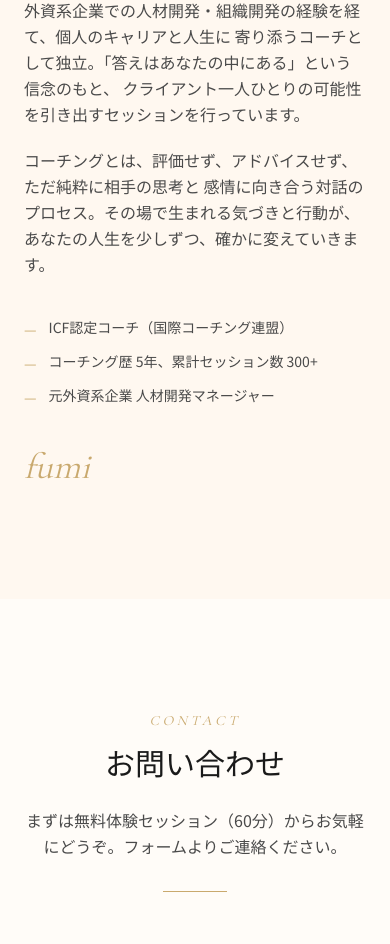
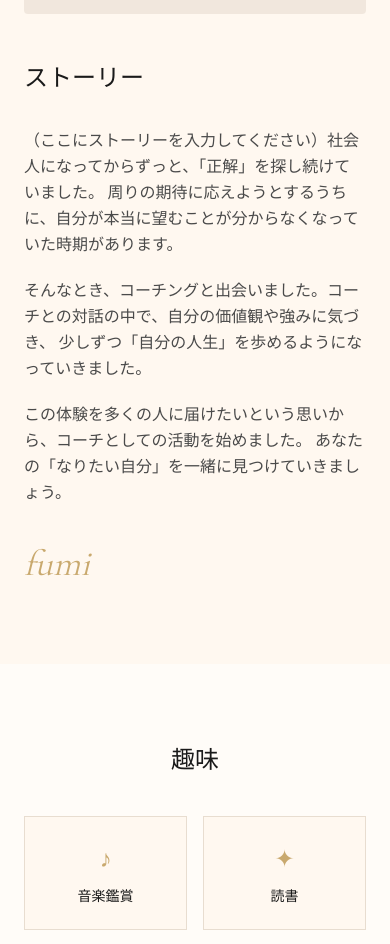
Before and after one commit to fumi-mura/fumi-coach, a Next.js app: page / in a window 390 px wide. Shown: the part 4220-5164 px from the top of the page. Built offline with nearby package versions, Linux system fonts and the light colour scheme.

Commit message:
feat: redesign Profile section with story, hobbies, and personality test results

```diff
--- a/src/components/sections/Profile.tsx
+++ b/src/components/sections/Profile.tsx
@@ -1,83 +1,129 @@
-const credentials = [
-  "ICF認定コーチ（国際コーチング連盟）",
-  "コーチング歴 5年、累計セッション数 300+",
-  "元外資系企業 人材開発マネージャー",
+const hobbies = [
+  { icon: "♪", label: "音楽鑑賞" },
+  { icon: "✦", label: "読書" },
+  { icon: "▲", label: "登山・ハイキング" },
+  { icon: "◎", label: "カフェ巡り" },
+];
+
+const diagnoses = [
+  {
+    name: "ストレングスファインダー",
+    result: "最上志向 / 戦略性 / 個別化 / 学習欲 / 着想",
+    note: "「強みを伸ばす」ことへの強いこだわりがあります。",
+  },
+  {
+    name: "FFS診断",
+    result: "保全性 強め",
+    note: "丁寧さと安定性を大切にしながら関係を築きます。",
+  },
+  {
+    name: "キャリアアンカー",
+    result: "専門・職能別コンピタンス",
+    note: "特定の分野を深く極めることに喜びを感じます。",
+  },
+  {
+    name: "MBTI",
+    result: "INFJ",
+    note: "共感力と洞察力で、相手の可能性を見出します。",
+  },
 ];
 
 export default function Profile() {
   return (
-    <section id="profile" className="bg-cream py-28 md:py-36">
-      <div className="max-w-6xl mx-auto px-6">
+    <section id="profile" className="bg-cream">
+
+      {/* Section header */}
+      <div className="max-w-6xl mx-auto px-6 pt-28 md:pt-36 pb-16 text-center">
+        <p className="font-display italic text-gold tracking-[0.25em] text-sm mb-4">
+          PROFILE
+        </p>
+        <h2 className="font-serif text-ink text-3xl md:text-4xl">
+          プロフィール
+        </h2>
+        <div className="w-16 h-px bg-gold mx-auto mt-8" />
+      </div>
+
+      {/* ── 1. 写真 + ストーリー ── */}
+      <div className="max-w-6xl mx-auto px-6 pb-20 md:pb-28">
         <div className="grid grid-cols-1 md:grid-cols-2 gap-12 md:gap-20 items-center">
-          {/* Photo placeholder */}
+          {/* Photo */}
           <div className="relative">
             <div className="aspect-[3/4] bg-border/60 rounded-sm overflow-hidden flex items-center justify-center max-w-sm mx-auto md:mx-0">
               <div className="text-center">
                 <div className="w-20 h-20 rounded-full bg-border mx-auto mb-4 flex items-center justify-center">
-                  <svg
-                    width="36"
-                    height="36"
-                    viewBox="0 0 24 24"
-                    fill="none"
-                    className="text-ink-faint"
-                  >
-                    <path
-                      d="M12 12C14.7614 12 17 9.76142 17 7C17 4.23858 14.7614 2 12 2C9.23858 2 7 4.23858 7 7C7 9.76142 9.23858 12 12 12Z"
-                      stroke="currentColor"
-                      strokeWidth="1.5"
-                    />
-                    <path
-                      d="M20 21C20 18.2386 16.4183 16 12 16C7.58172 16 4 18.2386 4 21"
-                      stroke="currentColor"
-                      strokeWidth="1.5"
-                      strokeLinecap="round"
-                    />
+                  <svg width="36" height="36" viewBox="0 0 24 24" fill="none" className="text-ink-faint">
+                    <path d="M12 12C14.7614 12 17 9.76142 17 7C17 4.23858 14.7614 2 12 2C9.23858 2 7 4.23858 7 7C7 9.76142 9.23858 12 12 12Z" stroke="currentColor" strokeWidth="1.5" />
+                    <path d="M20 21C20 18.2386 16.4183 16 12 16C7.58172 16 4 18.2386 4 21" stroke="currentColor" strokeWidth="1.5" strokeLinecap="round" />
                   </svg>
                 </div>
                 <p className="font-sans text-ink-faint text-xs">Photo</p>
               </div>
             </div>
-            {/* Decorative gold accent */}
             <div className="absolute -bottom-4 -right-4 md:-right-8 w-24 h-24 border border-gold/20 hidden md:block" />
           </div>
 
-          {/* Text content */}
+          {/* Story */}
           <div>
-            <p className="font-display italic text-gold tracking-[0.25em] text-sm mb-4">
-              PROFILE
-            </p>
-            <h2 className="font-serif text-ink text-3xl md:text-4xl mb-8">
-              コーチ fumi について
-            </h2>
-            <p className="font-sans text-ink-muted text-base leading-relaxed mb-5">
-              外資系企業での人材開発・組織開発の経験を経て、個人のキャリアと人生に
-              寄り添うコーチとして独立。「答えはあなたの中にある」という信念のもと、
-              クライアント一人ひとりの可能性を引き出すセッションを行っています。
-            </p>
-            <p className="font-sans text-ink-muted text-base leading-relaxed mb-10">
-              コーチングとは、評価せず、アドバイスせず、ただ純粋に相手の思考と
-              感情に向き合う対話のプロセス。その場で生まれる気づきと行動が、
-              あなたの人生を少しずつ、確かに変えていきます。
-            </p>
-
-            {/* Credentials */}
-            <ul className="space-y-3 mb-10">
-              {credentials.map((item) => (
-                <li
-                  key={item}
-                  className="font-sans text-ink-muted text-sm flex items-start gap-3"
-                >
-                  <span className="text-gold mt-0.5 flex-shrink-0">—</span>
-                  {item}
-                </li>
-              ))}
-            </ul>
-
-            {/* Signature */}
-            <p className="font-display italic text-gold text-4xl">fumi</p>
+            <h3 className="font-serif text-ink text-2xl mb-8">ストーリー</h3>
+            <div className="space-y-5 font-sans text-ink-muted text-base leading-relaxed">
+              <p>
+                （ここにストーリーを入力してください）社会人になってからずっと、「正解」を探し続けていました。
+                周りの期待に応えようとするうちに、自分が本当に望むことが分からなくなっていた時期があります。
+              </p>
+              <p>
+                そんなとき、コーチングと出会いました。コーチとの対話の中で、自分の価値観や強みに気づき、
+                少しずつ「自分の人生」を歩めるようになっていきました。
+              </p>
+              <p>
+                この体験を多くの人に届けたいという思いから、コーチとしての活動を始めました。
+                あなたの「なりたい自分」を一緒に見つけていきましょう。
+              </p>
+            </div>
+            <p className="font-display italic text-gold text-4xl mt-10">fumi</p>
           </div>
         </div>
       </div>
+
+      {/* ── 2. 趣味 ── */}
+      <div className="bg-surface py-20 md:py-24">
+        <div className="max-w-4xl mx-auto px-6">
+          <h3 className="font-serif text-ink text-2xl md:text-3xl mb-10 text-center">
+            趣味
+          </h3>
+          <div className="grid grid-cols-2 md:grid-cols-4 gap-4">
+            {hobbies.map((hobby) => (
+              <div
+                key={hobby.label}
+                className="bg-cream border border-border p-6 text-center hover:border-gold transition-colors duration-300"
+              >
+                <span className="block text-2xl text-gold mb-3" aria-hidden="true">
+                  {hobby.icon}
+                </span>
+                <p className="font-sans text-ink text-sm">{hobby.label}</p>
+              </div>
+            ))}
+          </div>
+        </div>
+      </div>
+
+      {/* ── 3. 診断結果 ── */}
+      <div className="max-w-4xl mx-auto px-6 py-20 md:py-28">
+        <h3 className="font-serif text-ink text-2xl md:text-3xl mb-12 text-center">
+          診断結果
+        </h3>
+        <div className="grid grid-cols-1 md:grid-cols-2 gap-6">
+          {diagnoses.map((d) => (
+            <div key={d.name} className="border border-border p-8 hover:border-gold transition-colors duration-300">
+              <p className="font-display italic text-gold text-sm tracking-wider mb-3">
+                {d.name}
+              </p>
+              <p className="font-serif text-ink text-base mb-3">{d.result}</p>
+              <p className="font-sans text-ink-faint text-xs leading-relaxed">{d.note}</p>
+            </div>
+          ))}
+        </div>
+      </div>
+
     </section>
   );
 }
```
